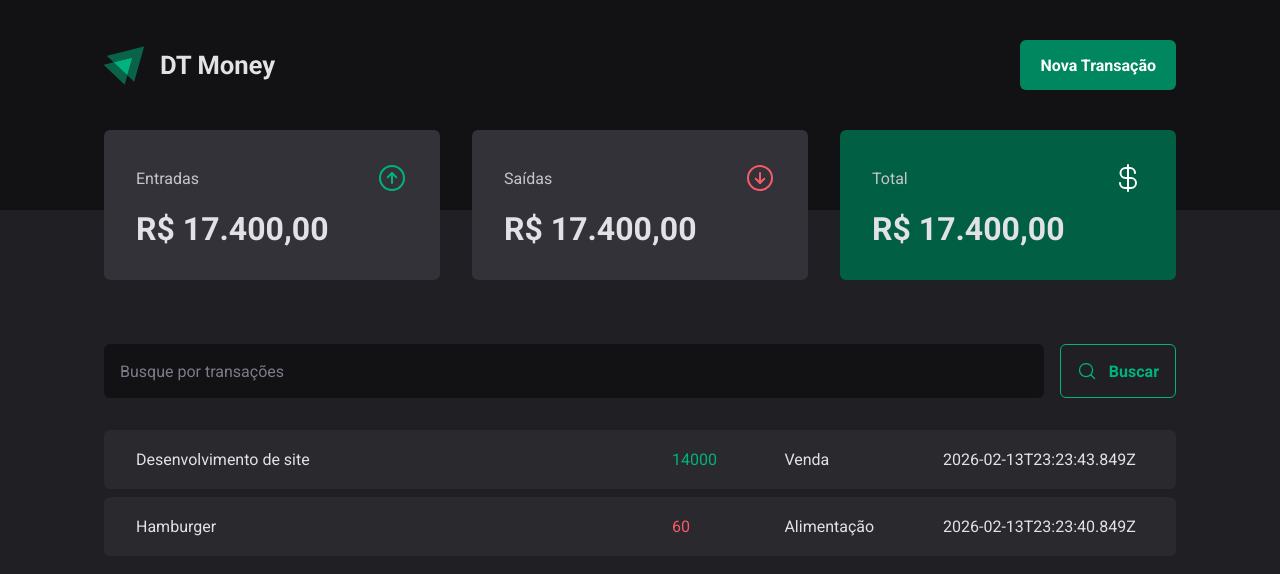
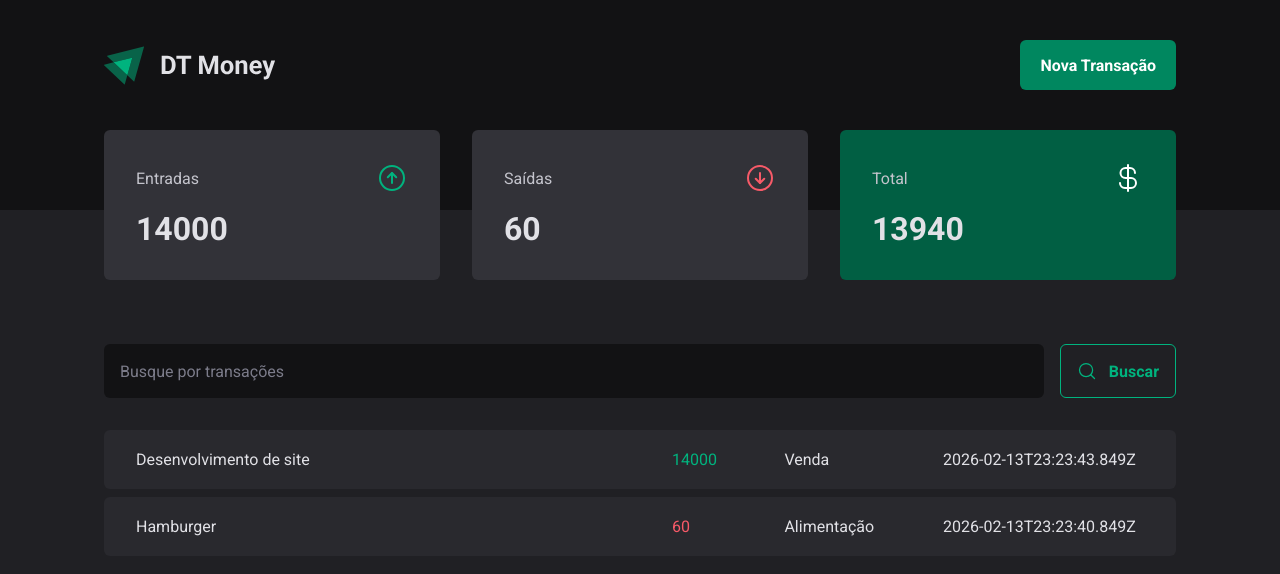
Before and after one commit to guilherme1s/dt-money, a React (Vite) app: page / in a window 1280 px wide. Shown: the top 574 px of the page. Built offline with nearby package versions, Linux system fonts and the light colour scheme; data requests are answered from the project's data file.

Commit message:
[MOD] Adiciona total, entrada e saidas

```diff
--- a/src/components/Summary/index.tsx
+++ b/src/components/Summary/index.tsx
@@ -5,6 +5,25 @@ import { TransactionsContext } from "../../contexts/TransactionContext";
 
 export function Summary() {
   const { transactions } = useContext(TransactionsContext);
+
+  const summary = transactions.reduce(
+    (acc, transaction) => {
+      if (transaction.type === "income") {
+        acc.income += transaction.price;
+        acc.total += transaction.price;
+      } else {
+        acc.outcome += transaction.price;
+        acc.total -= transaction.price;
+      }
+
+      return acc;
+    },
+    {
+      income: 0,
+      outcome: 0,
+      total: 0,
+    },
+  );
 
   return (
     <SummaryContainer>
@@ -14,7 +33,7 @@ export function Summary() {
           <ArrowCircleUp size={32} color="#00B37E" />
         </header>
 
-        <strong>R$ 17.400,00</strong>
+        <strong>{summary.income}</strong>
       </SummaryCard>
 
       <SummaryCard>
@@ -23,7 +42,7 @@ export function Summary() {
           <ArrowCircleDown size={32} color="#F75A68" />
         </header>
 
-        <strong>R$ 17.400,00</strong>
+        <strong>{summary.outcome}</strong>
       </SummaryCard>
 
       <SummaryCard variant="green">
@@ -32,7 +51,7 @@ export function Summary() {
           <CurrencyDollar size={32} color="#FFF" />
         </header>
 
-        <strong>R$ 17.400,00</strong>
+        <strong>{summary.total}</strong>
       </SummaryCard>
     </SummaryContainer>
   );
```
